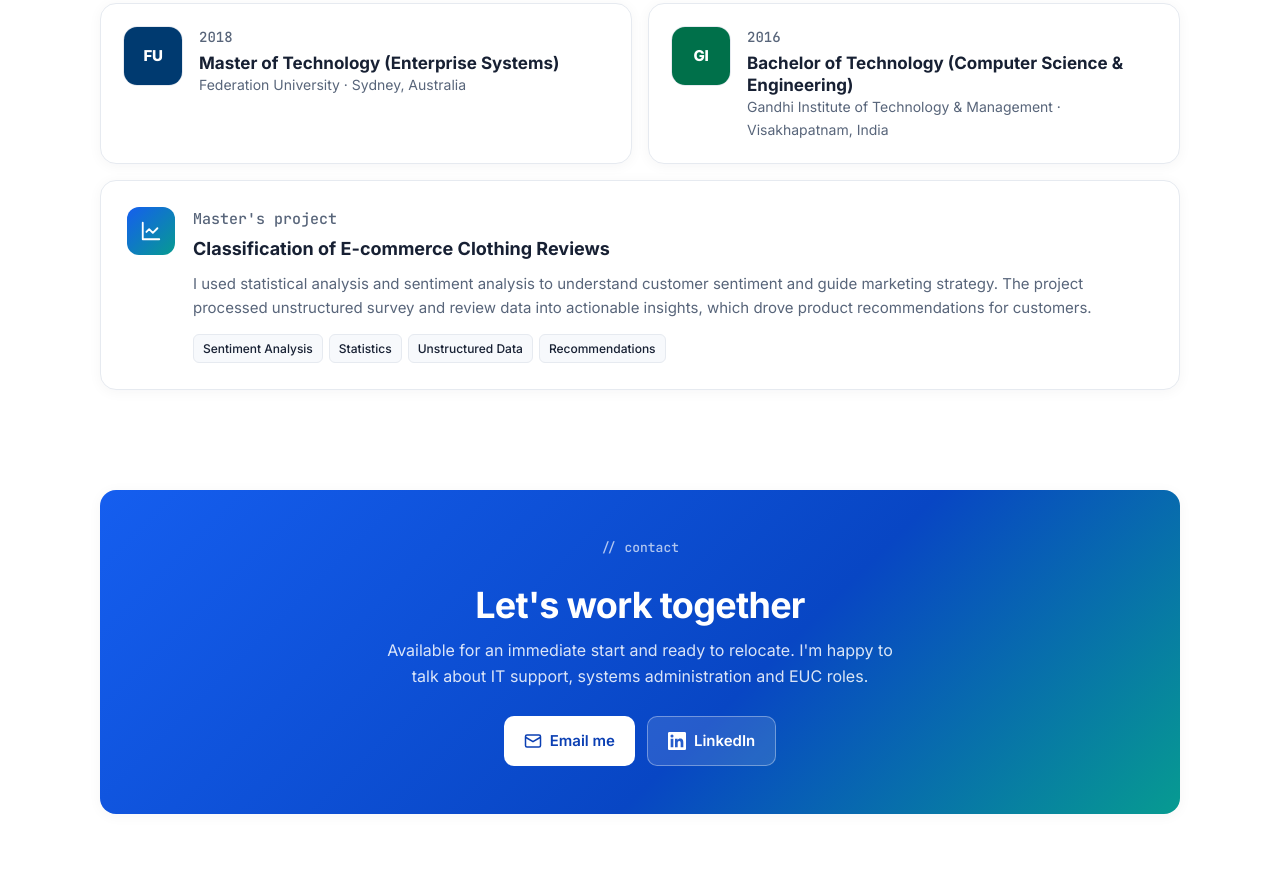
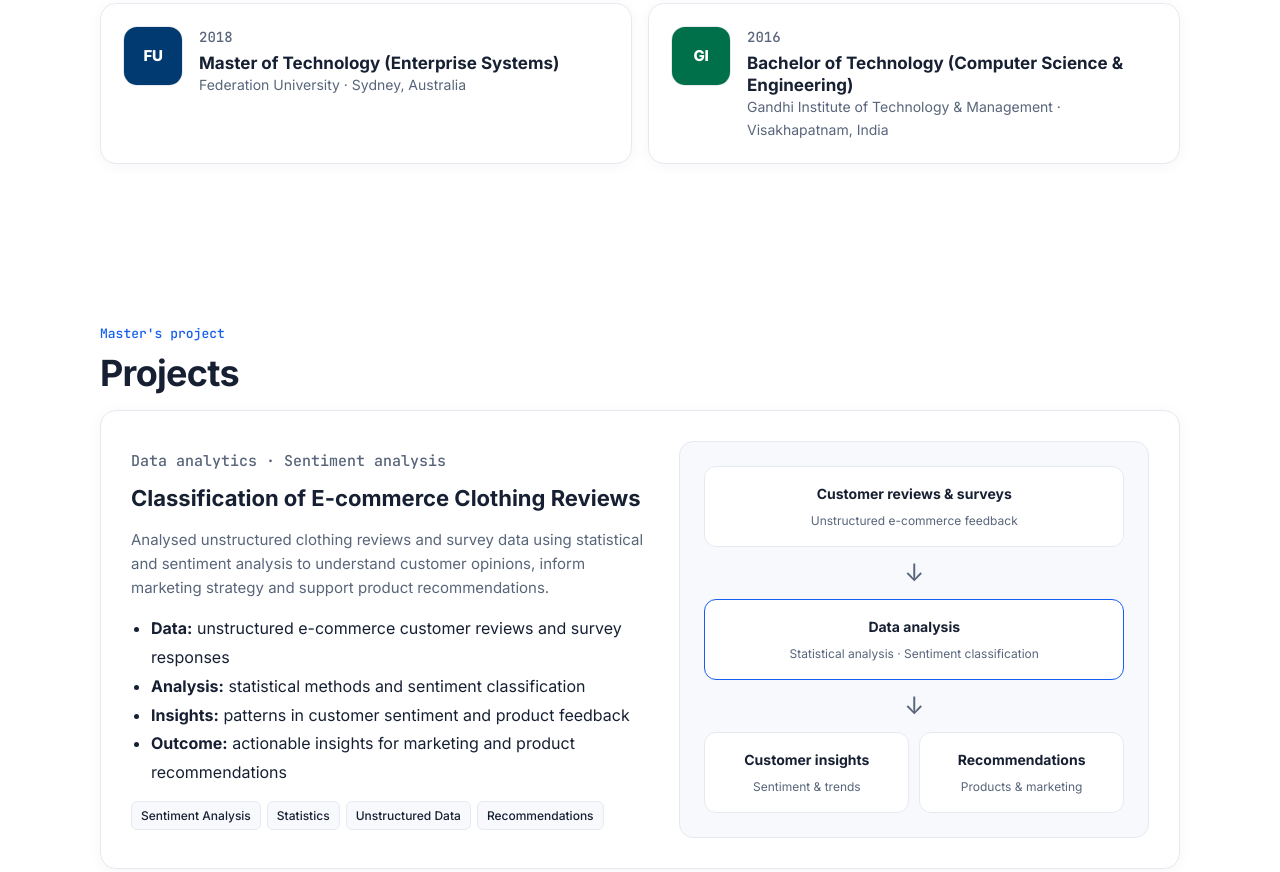
Before and after one commit to HemaSKantipudi/HemaSKantipudi.github.io, a plain HTML site: page index.html in a window 1280 px wide. Shown: the part 6596-7468 px from the top of the page. Drawn offline with Linux system fonts and the light colour scheme.

Commit message:
Showcase master's project in standalone Projects section inspired by reference layout

```diff
--- a/index.html
+++ b/index.html
@@ -197,6 +197,18 @@ body,main{background:#fff}
 .career-details .status-line{display:flex;justify-content:space-between;gap:12px;border-top:1px solid var(--line);padding:12px 0;font-size:13px}
 .career-details .status-line span{color:var(--muted)}
 .career-details .status-line strong{text-align:right;font-size:12px}
+
+/* Master's project showcase — two-column project outline */
+.project-showcase{display:grid;grid-template-columns:minmax(0,1.1fr) minmax(0,1fr);gap:32px;padding:30px;align-items:center}
+.project-details h3{font-size:22px;margin:8px 0 12px}
+.project-details ul{padding-left:20px;margin:14px 0;line-height:1.8}
+.project-flow{padding:24px;border:1px solid var(--line);border-radius:14px;background:var(--surface-2);text-align:center}
+.project-node{background:var(--surface);border:1px solid var(--line);border-radius:12px;padding:16px 12px;display:flex;flex-direction:column;gap:5px}
+.project-node strong{font-size:14px}.project-node span{font-size:12px;color:var(--muted)}
+.project-node-accent{border-color:var(--accent)}
+.project-arrow{font-size:24px;color:var(--muted);padding:7px}
+.project-flow-results{display:grid;grid-template-columns:1fr 1fr;gap:10px}
+@media(max-width:750px){.project-showcase{grid-template-columns:1fr;padding:20px;gap:20px}}
 </style>
 </head>
 <body>
@@ -326,15 +338,38 @@ body,main{background:#fff}
     <h2>Education</h2>
     <p class="sub">Tertiary and postgraduate qualifications in IT.</p>
     <div class="edu-grid" id="eduGrid"></div>
-    <div class="card project reveal">
-      <div class="ico"><svg width="22" height="22" viewBox="0 0 24 24" fill="none" stroke="currentColor" stroke-width="2" stroke-linecap="round" stroke-linejoin="round"><path d="M3 3v18h18"/><path d="m19 9-5 5-4-4-3 3"/></svg></div>
-      <div>
-        <p class="eyebrow" style="margin-bottom:4px">Master's project</p>
-        <h3 style="font-size:18px;margin-bottom:8px">Classification of E-commerce Clothing Reviews</h3>
-        <p>I used statistical analysis and sentiment analysis to understand customer sentiment and guide marketing strategy. The project processed unstructured survey and review data into actionable insights, which drove product recommendations for customers.</p>
+
+  </div>
+</section>
+
+<section id="projects">
+  <div class="wrap">
+    <p class="eyebrow">Master's project</p>
+    <h2>Projects</h2>
+    <article class="card project project-showcase reveal">
+      <div class="project-details">
+        <p class="eyebrow">Data analytics · Sentiment analysis</p>
+        <h3>Classification of E-commerce Clothing Reviews</h3>
+        <p>Analysed unstructured clothing reviews and survey data using statistical and sentiment analysis to understand customer opinions, inform marketing strategy and support product recommendations.</p>
+        <ul>
+          <li><strong>Data:</strong> unstructured e-commerce customer reviews and survey responses</li>
+          <li><strong>Analysis:</strong> statistical methods and sentiment classification</li>
+          <li><strong>Insights:</strong> patterns in customer sentiment and product feedback</li>
+          <li><strong>Outcome:</strong> actionable insights for marketing and product recommendations</li>
+        </ul>
         <div class="chips"><span class="chip">Sentiment Analysis</span><span class="chip">Statistics</span><span class="chip">Unstructured Data</span><span class="chip">Recommendations</span></div>
       </div>
-    </div>
+      <div class="project-flow" aria-label="Project workflow: customer reviews and survey data are processed through statistical and sentiment analysis to produce customer insights and recommendations">
+        <div class="project-node"><strong>Customer reviews &amp; surveys</strong><span>Unstructured e-commerce feedback</span></div>
+        <div class="project-arrow">↓</div>
+        <div class="project-node project-node-accent"><strong>Data analysis</strong><span>Statistical analysis · Sentiment classification</span></div>
+        <div class="project-arrow">↓</div>
+        <div class="project-flow-results">
+          <div class="project-node"><strong>Customer insights</strong><span>Sentiment &amp; trends</span></div>
+          <div class="project-node"><strong>Recommendations</strong><span>Products &amp; marketing</span></div>
+        </div>
+      </div>
+    </article>
   </div>
 </section>
 
```
